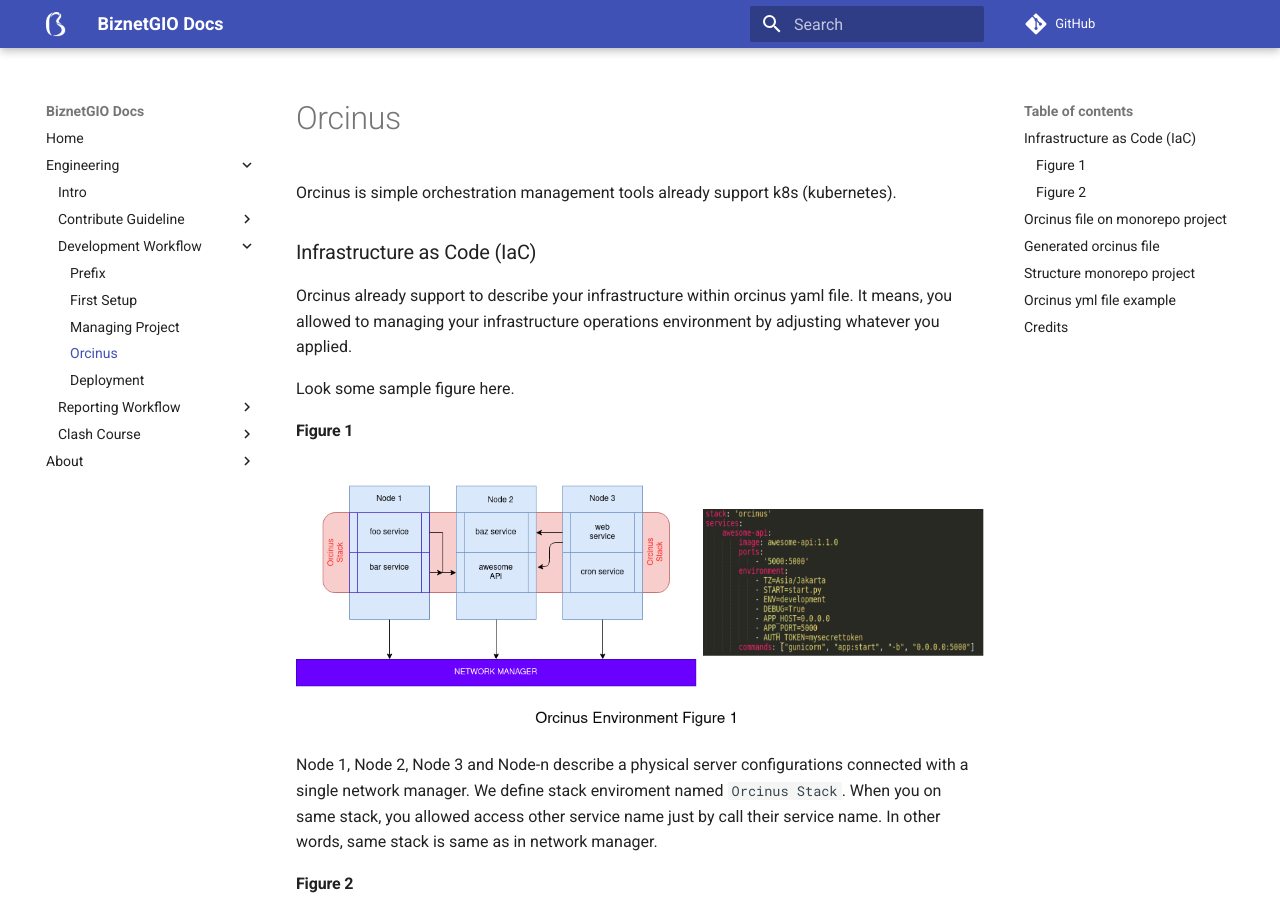
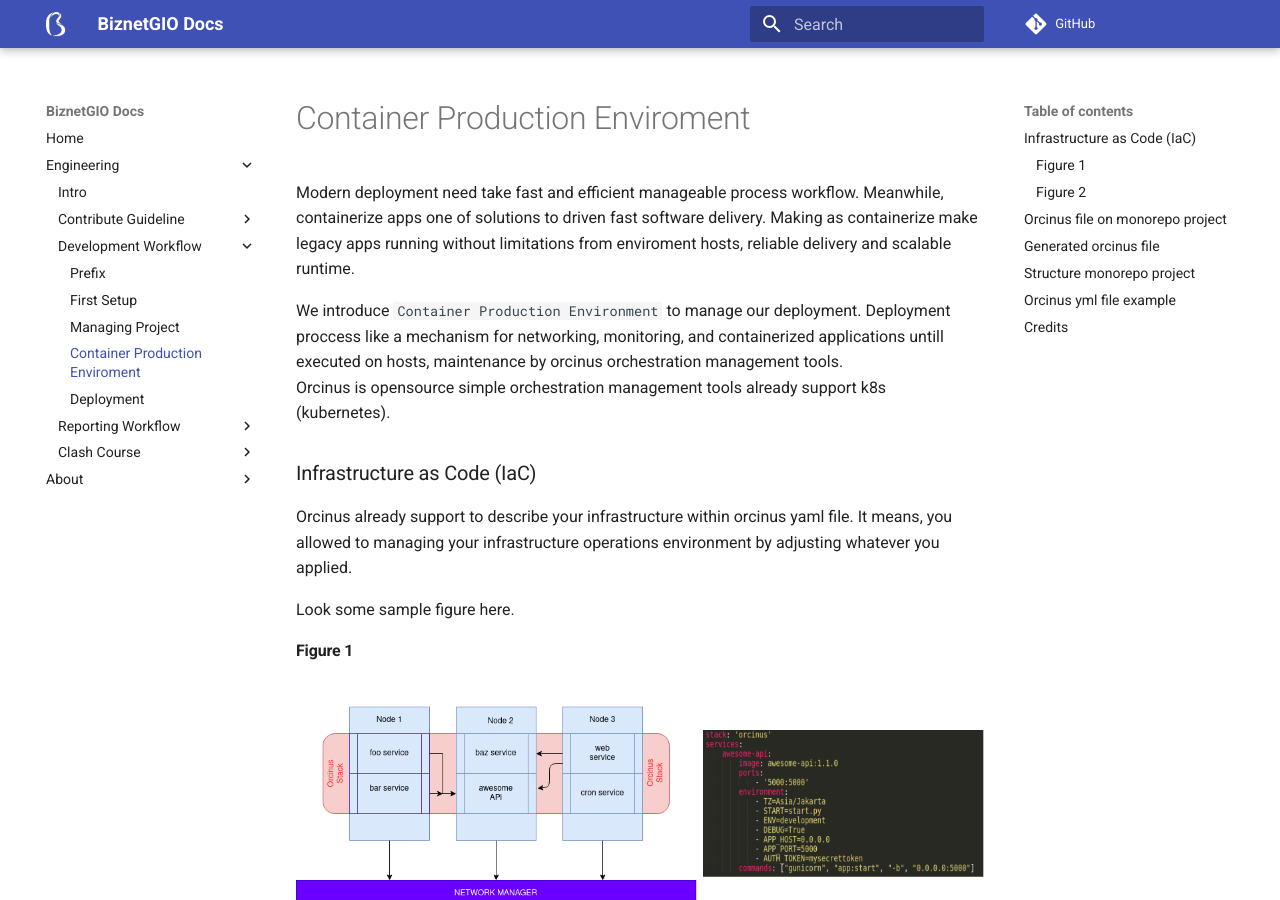
Before and after one commit to BiznetGIO/biznetgio.github.io, an MkDocs documentation site: the page built from docs/guide/bgn-dev-orcinus.md, in a window 1280 px wide and 900 px high. Built offline with MkDocs 1.6.1 and Material for MkDocs 9.7.7, drawn with Linux system fonts in a browser that asks for light colours; comment, search, counter and statistics services are not loaded.

Commit message:
Change: orcinus as container production enviroment docs

```diff
--- a/docs/guide/bgn-dev-orcinus.md
+++ b/docs/guide/bgn-dev-orcinus.md
@@ -1,4 +1,10 @@
-Orcinus is simple orchestration management tools already support k8s (kubernetes).
+Modern deployment need take fast and efficient manageable process workflow.
+Meanwhile, containerize apps one of solutions to driven fast software delivery.
+Making as containerize make legacy apps running without limitations from enviroment hosts, reliable delivery and scalable runtime.
+
+We introduce `Container Production Environment` to manage our deployment.
+Deployment proccess like a mechanism for networking, monitoring, and containerized applications untill executed on hosts, maintenance by orcinus orchestration management tools.
+Orcinus is opensource simple orchestration management tools already support k8s (kubernetes).
 
 ### Infrastructure as Code (IaC)
 Orcinus already support to describe your infrastructure within orcinus yaml file.
--- a/mkdocs.yml
+++ b/mkdocs.yml
@@ -26,7 +26,7 @@ nav:
             - Prefix: guide/bgn-dev-welcome.md
             - First Setup: guide/bgn-dev-initiliaze.md
             - Managing Project: guide/bgn-dev-manage-project.md
-            - Orcinus: guide/bgn-dev-orcinus.md
+            - Container Production Enviroment: guide/bgn-dev-orcinus.md
             - Deployment: guide/gitlab-ci.md
         - Reporting Workflow:
             - Task Board: guide/task-board.md
```
